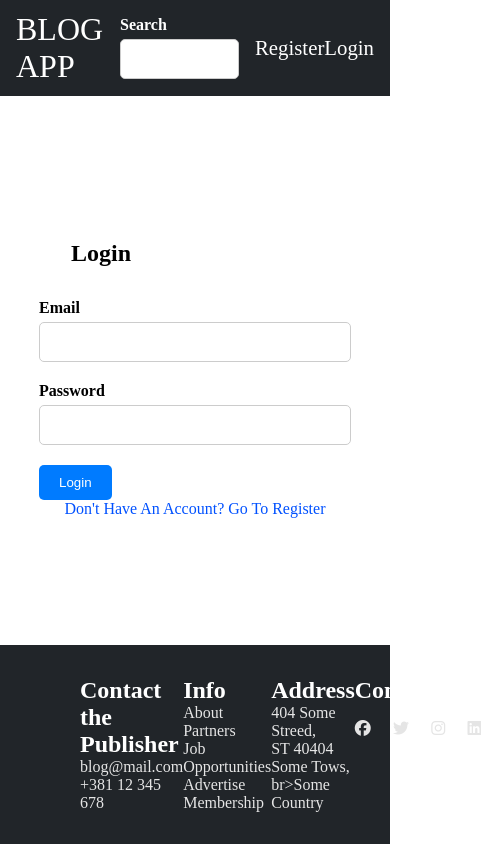
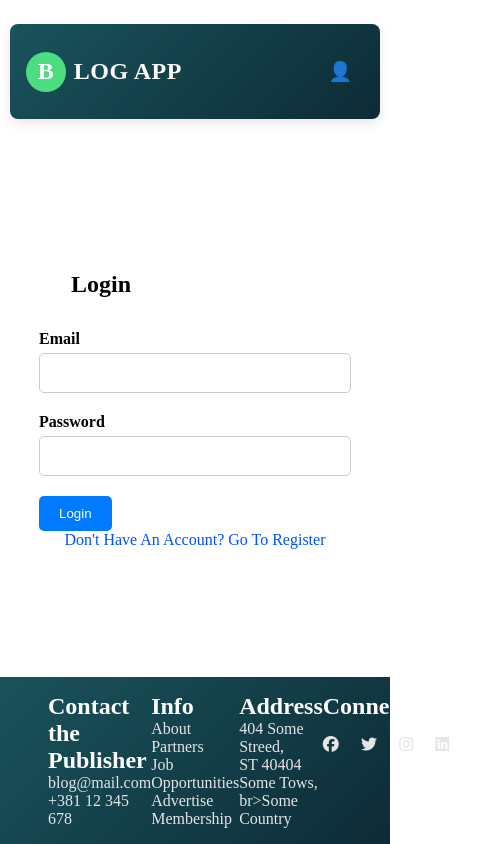
Before and after one commit to doooox/vue-blog, a Vue app: page /login in a window 390 px wide. Shown: the whole page, 481 px wide, since content can reach past the window. Built offline with nearby package versions, Linux system fonts and the light colour scheme.

Commit message:
Adding Rich text editor and some fixes

```diff
--- a/package.json
+++ b/package.json
@@ -11,6 +11,8 @@
   "dependencies": {
     "@fortawesome/fontawesome-free": "^6.5.1",
     "axios": "^1.6.8",
+    "dompurify": "^3.2.5",
+    "jodit": "^4.6.2",
     "pinia": "^2.1.7",
     "vue": "^3.4.21",
     "vue-router": "^4.3.0"
--- a/src/components/FooterComponent.vue
+++ b/src/components/FooterComponent.vue
@@ -15,9 +15,7 @@
     </div>
     <div>
       <h2>Address</h2>
-        <p>404 Some Streed,
-        <br>ST 40404 Some Tows,
-        <br>br>Some Country</p>
+      <p>404 Some Streed, <br />ST 40404 Some Tows, <br />br>Some Country</p>
     </div>
     <div>
       <h2>Connections</h2>
@@ -40,23 +38,23 @@
 </template>
 
 <style scoped>
-.container{
+.container {
   display: flex;
-    justify-content: space-between;
-    background-color: #212529;
-    padding: 2rem 5rem;
+  justify-content: space-around;
+  background: linear-gradient(135deg, #1a535c 0%, #0d2b36 100%);
+  padding: 1rem 3rem;
   margin-top: 2rem;
 }
 .container p {
-    color:#E5E5E5
+  color: #e5e5e5;
 }
 .container h2 {
-    color:#fff
+  color: #fff;
 }
-.social-container{
+.social-container {
   display: flex;
   justify-content: space-between;
-    padding: 1rem 0
+  padding: 1rem 0;
 }
 </style>
 
--- /dev/null
+++ b/src/components/JoditEditor.vue
@@ -0,0 +1,41 @@
+<template>
+  <div ref="editor"></div>
+</template>
+
+  <script setup>
+import { onMounted, ref, watch, onBeforeUnmount } from "vue";
+import { Jodit } from "jodit";
+import "jodit/es5/jodit.min.css";
+
+const props = defineProps({ modelValue: String });
+const emit = defineEmits(["update:modelValue"]);
+
+const editor = ref(null);
+let jodit = null;
+
+onMounted(() => {
+  jodit = new Jodit(editor.value, {
+    height: 400,
+    minHeight: 300,
+    uploader: { insertImageAsBase64URI: true },
+  });
+  jodit.value = props.modelValue;
+  jodit.events.on("change", () => emit("update:modelValue", jodit.value));
+});
+
+watch(
+  () => props.modelValue,
+  (val) => {
+    if (jodit && jodit.value !== val) jodit.value = val;
+  }
+);
+
+onBeforeUnmount(() => jodit?.destruct());
+</script>
+
+  <style scoped>
+.editor {
+  margin-bottom: 1rem;
+  min-height: 300px;
+}
+</style>
--- a/src/components/NavBarComponent.vue
+++ b/src/components/NavBarComponent.vue
@@ -1,77 +1,259 @@
 <template>
-    <div class="container">
-        <div>
-        <router-link class="site-hero" to="/">BLOG APP</router-link>
+  <nav class="navbar">
+    <div class="navbar-container">
+      <!-- Logo/Brand -->
+      <router-link to="/" class="navbar-brand">
+        <span class="logo-icon">B</span>
+        <span class="logo-text">LOG APP</span>
+      </router-link>
+
+      <!-- Search Bar (visible on all pages except auth pages) -->
+      <div class="navbar-search" v-if="showSearch">
+        <SearchComponent />
       </div>
-        <div class="navigation-search">
-            <SearchComponent/>
-        </div>
-    <div class="navigation-links-container">
-        <div class="navigation-links">
-            <router-link class="link" to="/register" v-if="!user">Register</router-link>
-            <router-link class="link" to="/login" v-if="!user">Login</router-link>
-            <router-link class="link" to="/posts/add" v-if="user">Add Post</router-link>
-            <router-link class="link" to="/logout" v-if="user">Logout</router-link>
+
+      <!-- Navigation Links -->
+      <div class="navbar-links">
+        <!-- Guest Links -->
+        <template v-if="!user">
+          <router-link
+            to="/register"
+            class="nav-link"
+            v-if="route.name !== 'register'"
+          >
+            <span class="link-icon">👤</span>
+            <span class="link-text">Register</span>
+          </router-link>
+
+          <router-link
+            to="/login"
+            class="nav-link"
+            v-if="route.name !== 'login'"
+          >
+            <span class="link-icon">🔑</span>
+            <span class="link-text">Login</span>
+          </router-link>
+        </template>
+
+        <!-- Authenticated Links -->
+        <template v-if="user">
+          <router-link
+            to="/posts/add"
+            class="nav-link accent"
+            v-if="route.name !== 'addPost'"
+          >
+            <span class="link-icon">✏️</span>
+            <span class="link-text">Add Post</span>
+          </router-link>
+
+          <button class="nav-link logout" @click="logout">
+            <span class="link-icon">🚪</span>
+            <span class="link-text">Logout</span>
+          </button>
+        </template>
       </div>
     </div>
-    </div>
-
+  </nav>
 </template>
 
   <script setup>
-
-import { ref, watch } from 'vue';
-import { useRouter } from 'vue-router';
-
-import { useAuthStore } from '@/stores/authStore';
-import SearchComponent from './UI/SearchComponent.vue';
+import { ref, watch, computed } from "vue";
+import { useRouter, useRoute } from "vue-router";
+import { useAuthStore } from "@/stores/authStore";
+import SearchComponent from "./UI/SearchComponent.vue";
 
 const authStore = useAuthStore();
-const router = useRouter()
-
+const router = useRouter();
+const route = useRoute();
 const user = ref(null);
 
-watch(()=>authStore.user, (currentUser)=>{
+// Hide search on auth pages
+const showSearch = computed(() => {
+  return !["login", "register"].includes(route.name);
+});
+
+watch(
+  () => authStore.user,
+  (currentUser) => {
     user.value = currentUser;
-})
+  },
+  { immediate: true }
+);
 
 const logout = async () => {
   try {
     await authStore.logoutUser();
-    router.push('/')
+    router.push("/");
   } catch (error) {
-    console.error('Logout failed:', error);
+    console.error("Logout failed:", error);
   }
 };
 </script>
 
   <style scoped>
-    .container{
-        height: 6rem;
+/* ===== Base Styles ===== */
+.navbar {
+  background: linear-gradient(135deg, #1a535c 0%, #0d2b36 100%);
+  padding: 0.5rem 1rem;
+  border-radius: 0.5rem;
+  box-shadow: 0 4px 12px rgba(0, 0, 0, 0.1);
   width: 100%;
-        background-color: #212529;
+  max-width: 80%;
+  margin: 1.5rem auto;
+}
+
+.navbar-container {
   display: flex;
+  align-items: center;
   justify-content: space-between;
+  height: 5rem;
+  max-width: 1400px;
+  margin: 0 auto;
+}
+
+/* ===== Brand/Logo ===== */
+.navbar-brand {
+  display: flex;
   align-items: center;
-        padding: 0 1rem;
-        margin-bottom: 1rem;
-    }
-    .site-hero{
-        font-size: 2rem;
-        color: white;
+  gap: 0.5rem;
   text-decoration: none;
 }
-    .navigation-links-container{
-        width: 12rem;
+
+.logo-icon {
+  display: flex;
+  align-items: center;
+  justify-content: center;
+  width: 2.5rem;
+  height: 2.5rem;
+  background: #4ade80;
+  color: white;
+  font-size: 1.5rem;
+  font-weight: bold;
+  border-radius: 50%;
 }
-    .navigation-links{
+
+.logo-text {
+  font-size: 1.8rem;
+  font-weight: 700;
+  color: white;
+  letter-spacing: 0.5px;
+}
+
+/* ===== Search ===== */
+.navbar-search {
+  flex: 1;
+  max-width: 500px;
+  margin: 0 2rem;
+}
+
+/* ===== Navigation Links ===== */
+.navbar-links {
   display: flex;
-        justify-content: space-around;
+  gap: 1rem;
   align-items: center;
 }
-    .link{
+
+.nav-link {
+  display: flex;
+  align-items: center;
+  gap: 0.5rem;
+  padding: 0.75rem 1.25rem;
+  border-radius: 0.5rem;
+  text-decoration: none;
   color: white;
-        font-size: 1.3rem;
-        text-decoration: none;
+  font-size: 1rem;
+  font-weight: 500;
+  transition: all 0.2s ease;
+  background: transparent;
+  border: none;
+  cursor: pointer;
+}
+
+.nav-link:hover {
+  background: rgba(255, 255, 255, 0.1);
+  transform: translateY(-2px);
+}
+
+.nav-link.accent {
+  background: #4ade80;
+  color: #1e494a;
+}
+
+.nav-link.accent:hover {
+  background: #3bd171;
+  box-shadow: 0 2px 8px rgba(74, 222, 128, 0.3);
+}
+
+.nav-link.logout:hover {
+  background: rgba(239, 68, 68, 0.2);
+  color: #ef4444;
+}
+
+.link-icon {
+  font-size: 1.2rem;
+}
+
+.link-text {
+  font-size: 1rem;
+}
+
+/* Active route indicator */
+.router-link-exact-active {
+  position: relative;
+}
+
+.router-link-exact-active::after {
+  content: "";
+  position: absolute;
+  bottom: 0;
+  left: 50%;
+  transform: translateX(-50%);
+  width: 50%;
+  height: 2px;
+  background: #4ade80;
+}
+
+/* ===== Responsive Design ===== */
+@media (max-width: 1024px) {
+  .navbar-container {
+    flex-wrap: wrap;
+    height: auto;
+    padding: 1rem 0;
+    gap: 1rem;
+  }
+
+  .navbar-brand {
+    order: 1;
+  }
+
+  .navbar-search {
+    order: 3;
+    width: 100%;
+    max-width: 100%;
+    margin: 0.5rem 0;
+  }
+
+  .navbar-links {
+    order: 2;
+    margin-left: auto;
+  }
+}
+
+@media (max-width: 768px) {
+  .navbar {
+    max-width: 95%;
+  }
+
+  .link-text {
+    display: none;
+  }
+
+  .nav-link {
+    padding: 0.75rem;
+  }
+
+  .logo-text {
+    font-size: 1.5rem;
+  }
 }
 </style>
--- a/src/views/UpdatePostView.vue
+++ b/src/views/UpdatePostView.vue
@@ -1,12 +1,8 @@
 <template>
   <div class="form-container">
     <InputComponent label="Enter Post Title:" type="text" v-model="title" />
-    <InputComponent
-      label="Enter Post Content:"
-      type="text"
-      v-model="content"
-      input-type="textarea"
-    />
+    <label class="editor-label">Enter Post Content:</label>
+    <JoditEditor v-model="content" />
     <label class="file-label">
       <span>Choose Image:</span>
       <input type="file" @change="handleFileUpload" accept="image/*" />
@@ -30,10 +26,8 @@
           {{ category.name }}
         </label>
       </div>
-      <div v-if="error">
-        <ErrorMessageComponent :error="error" />
     </div>
-    </div>
+    <ErrorMessageComponent v-if="error" :error="error" />
     <ButtonComponent @click="updatePost" buttonText="Submit" />
   </div>
 </template>
@@ -41,7 +35,7 @@
 <script setup>
 import { onMounted, ref, watch } from "vue";
 import { useRoute, useRouter } from "vue-router";
-
+import JoditEditor from "@/components/JoditEditor.vue";
 import { useBlogPostStore } from "@/stores/blogPostStore";
 import ErrorMessageComponent from "@/components/UI/ErrorMessageComponent.vue";
 import ButtonComponent from "@/components/UI/ButtonComponent.vue";
@@ -57,14 +51,14 @@ const selectedCategories = ref([]);
 const title = ref("");
 const content = ref("");
 const error = ref(null);
-
-let image = null;
+const image = ref(null);
 const imagePreview = ref(null);
 const categoriesLoaded = ref(false);
 
 const handleFileUpload = (event) => {
   const file = event.target.files[0];
-  image = file;
+  if (!file) return;
+  image.value = file;
 
   const reader = new FileReader();
   reader.onload = () => {
@@ -74,14 +68,20 @@ const handleFileUpload = (event) => {
 };
 
 const loadCategoriesAndPost = async () => {
+  try {
     await Promise.all([
       postStore.getCategories(),
       postStore.getSinglePost(postId),
     ]);
     categoriesLoaded.value = true;
+  } catch (err) {
+    console.error("Failed to load categories or post:", err);
+    error.value = "Failed to load data. Please try again.";
+  }
 };
 
 onMounted(() => {
+  console.log("Post ID:", postId);
   loadCategoriesAndPost();
 });
 
@@ -95,69 +95,68 @@ watch(
 watch(
   () => postStore.post,
   (postDetails) => {
+    if (postDetails) {
       title.value = postDetails.title;
       content.value = postDetails.content;
       selectedCategories.value = postDetails.categories.map(
         (category) => category._id
       );
-    image = postDetails.imagePath;
+      image.value = postDetails.imagePath;
+      imagePreview.value = postDetails.imagePath;
+    }
   }
 );
 
 const invalidForm = () => {
-  if (
-    selectedCategories === [] ||
-    title === "" ||
-    content === "" ||
-    image === null
-  ) {
-    return true;
-  } else {
-    return false;
-  }
+  return (
+    !selectedCategories.value.length ||
+    !title.value.trim() ||
+    !content.value.trim() ||
+    !image.value
+  );
 };
 
 const updatePost = async () => {
   if (invalidForm()) {
-    return (error.value = "All Fields Are Required!");
+    error.value = "All fields are required!";
+    return;
   }
+
   let postData;
-
-  if (typeof image === "object") {
+  if (image.value instanceof File) {
     const formData = new FormData();
     formData.append("title", title.value);
     formData.append("content", content.value);
-    formData.append("image", image);
-
-    selectedCategories.value.forEach((categoryId) => {
-      formData.append("categories[]", categoryId);
-    });
-
+    formData.append("image", image.value);
+    selectedCategories.value.forEach((categoryId) =>
+      formData.append("categories[]", categoryId)
+    );
     postData = formData;
   } else {
+    // Keep existing image
     postData = {
       _id: postId,
       title: title.value,
       content: content.value,
-      categories:
-        selectedCategories.value.length > 0 ? selectedCategories.value : [],
-      imagePath: image,
+      categories: selectedCategories.value,
+      imagePath: image.value,
       author: null,
     };
   }
 
   try {
     await postStore.updateBlogPost(postData, postId);
-    router.push("/");
-  } catch (error) {
-    console.error("Error updating post:", error);
+    router.push(`/post/${postId}`);
+  } catch (err) {
+    console.error("Error updating post:", err);
+    error.value = "Failed to update post. Please try again.";
   }
 };
 </script>
 
 <style scoped>
 .form-container {
-  max-width: 500px;
+  max-width: 80%;
   margin: 0 auto;
   padding: 20px;
   border: 1px solid #ccc;
@@ -165,34 +164,49 @@ const updatePost = async () => {
   background-color: #f9f9f9;
 }
 
+.editor-label {
+  display: block;
+  font-weight: bold;
+  margin-bottom: 10px;
+}
+
 .file-label {
   display: block;
-  margin-bottom: 10px;
+  margin: 20px 0 10px;
 }
 
 .file-label span {
   font-weight: bold;
 }
+
 .image-preview img {
   max-width: 100%;
+  height: auto;
   margin-top: 10px;
+  border-radius: 5px;
 }
+
 .category-select-container {
-  margin-bottom: 10px;
+  margin: 20px 0;
 }
 
 .category-checkboxes {
   max-height: 150px;
   overflow-y: auto;
   margin-top: 5px;
+  padding: 10px;
+  background-color: #fff;
+  border: 1px solid #ddd;
+  border-radius: 5px;
 }
 
 .checkbox-label {
-  display: block;
-  margin-bottom: 5px;
+  display: flex;
+  align-items: center;
+  margin-bottom: 8px;
 }
 
 .checkbox-label input[type="checkbox"] {
-  margin-right: 5px;
+  margin-right: 8px;
 }
 </style>
```
Also changed, not shown: src/views/AddPostView.vue (+26 -39 lines), src/views/BlogPostsListView.vue (+11 -5 lines), src/views/SinglePostView.vue (+140 -38 lines), 1 other file (tests, documents, lock files or other folders). Lines whose indentation alone changed are shown as unchanged.
